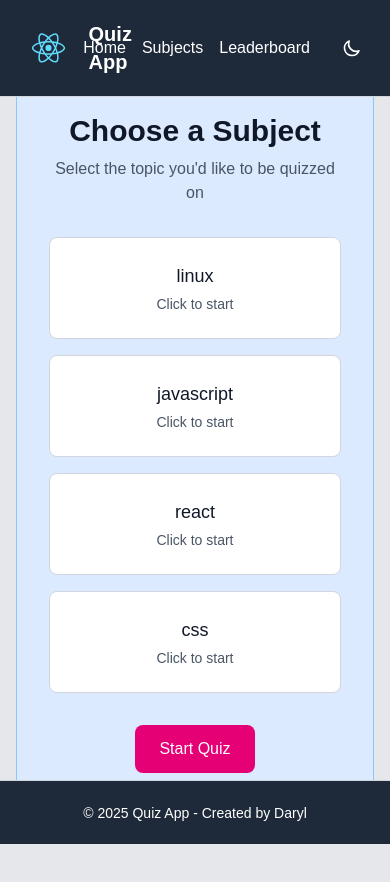
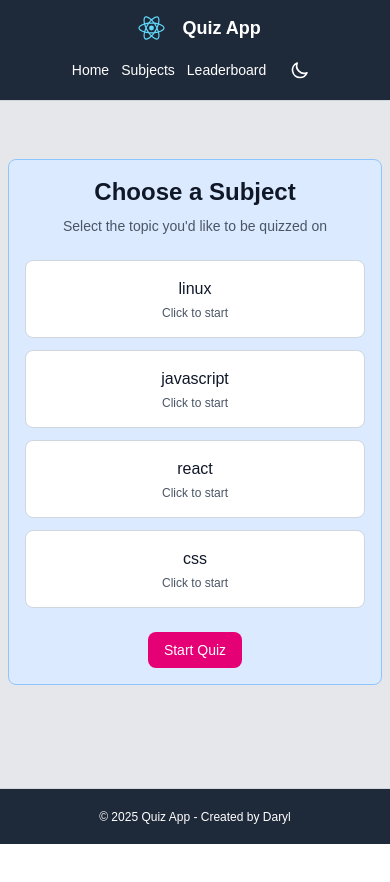
Before and after one commit to daryldewilde/React_Quiz_App, a React (Create React App) app: page /subjects in a window 390 px wide. Shown: the top 882 px of the page. After the commit the page ends 844 px from the top, so only its background shows below. Built offline with nearby package versions, Linux system fonts and the light colour scheme.

Commit message:
Refactor UI components for improved responsiveness and styling consistency across the application

```diff
--- a/src/components/Button.tsx
+++ b/src/components/Button.tsx
@@ -3,7 +3,7 @@
 
 export default function Button(props:any){
     return(
-        <button type="submit" className="bg-pink-600 text-white px-6 py-3 rounded-lg font-medium hover:bg-pink-700">
+        <button type="submit" className="bg-pink-600 text-white px-4 md:px-6 py-2 md:py-3 rounded-lg font-medium hover:bg-pink-700 text-sm md:text-base">
             {props.text}
         </button>
     )
--- a/src/components/CategorySelect.tsx
+++ b/src/components/CategorySelect.tsx
@@ -15,10 +15,10 @@ export default function CategorySelect(props:{cat:string,id:string}){
         <div
             id={props.id}
             onClick={navigateToQuizPage}
-            className={`p-6 text-center cursor-pointer border rounded-lg hover:bg-opacity-80 ${themeContext.theme === "dark" ? "bg-gray-700 border-gray-600 text-white hover:bg-gray-600" : "bg-white border-gray-300 text-gray-900 hover:bg-gray-50"}`}
+            className={`p-4 md:p-6 text-center cursor-pointer border rounded-lg hover:bg-opacity-80 ${themeContext.theme === "dark" ? "bg-gray-700 border-gray-600 text-white hover:bg-gray-600" : "bg-white border-gray-300 text-gray-900 hover:bg-gray-50"}`}
         >
-            <h3 className="font-medium text-lg">{props.cat}</h3>
-            <p className={`text-sm mt-1 ${themeContext.theme === "dark" ? "text-gray-300" : "text-gray-600"}`}>Click to start</p>
+            <h3 className="font-medium text-base md:text-lg">{props.cat}</h3>
+            <p className={`text-xs md:text-sm mt-1 ${themeContext.theme === "dark" ? "text-gray-300" : "text-gray-600"}`}>Click to start</p>
         </div>
     )
 }
--- a/src/components/Footer.tsx
+++ b/src/components/Footer.tsx
@@ -6,8 +6,8 @@ import { ThemeContextType } from '../types/types';
 export default function Footer() {
     const themeContext = useContext(ThemeContext) as ThemeContextType;
     return (
-        <footer className={`flex items-center justify-center h-16 p-5 border-t fixed bottom-0 w-full ${themeContext.theme === "dark" ? "bg-gray-900 border-gray-700 text-white" : "bg-gray-800 border-gray-300 text-white"}`}>
-            <p className="text-sm">© 2025 Quiz App - Created by Daryl</p>
+        <footer className={`flex items-center justify-center h-14 md:h-16 p-3 md:p-5 border-t fixed bottom-0 w-full ${themeContext.theme === "dark" ? "bg-gray-900 border-gray-700 text-white" : "bg-gray-800 border-gray-300 text-white"}`}>
+            <p className="text-xs md:text-sm">© 2025 Quiz App - Created by Daryl</p>
         </footer>
     )
 }
--- a/src/components/Header.tsx
+++ b/src/components/Header.tsx
@@ -20,17 +20,17 @@ export default function Header() {
     console.log(themeContext);
     return (
         <header>
-            <nav className={`flex items-center justify-between p-5 border-b fixed top-0 w-full ${themeContext.theme === "dark" ? "bg-gray-900 border-gray-700 text-white" : "bg-gray-800 border-gray-300 text-white"} z-10`}>
-                <div className='flex items-center'>
-                    <img src={logo} alt='logo' className="h-10 mr-3" />
-                    <h1 className="text-xl font-bold">Quiz App</h1>
+            <nav className={`flex flex-col md:flex-row items-center justify-between p-3 md:p-5 border-b fixed top-0 w-full ${themeContext.theme === "dark" ? "bg-gray-900 border-gray-700 text-white" : "bg-gray-800 border-gray-300 text-white"} z-10`}>
+                <div className='flex items-center mb-2 md:mb-0'>
+                    <img src={logo} alt='logo' className="h-8 md:h-10 mr-2 md:mr-3" />
+                    <h1 className="text-lg md:text-xl font-bold">Quiz App</h1>
                 </div>
 
-                <div className='flex items-center gap-6'>
-                    <div className='flex gap-4'>
-                        <Link to='/' className="hover:text-pink-300">Home</Link>
-                        <Link to='/subjects' className="hover:text-pink-300">Subjects</Link>
-                        <Link to='/leaderboard' className="hover:text-pink-300">Leaderboard</Link>
+                <div className='flex items-center gap-4 md:gap-6'>
+                    <div className='flex gap-3 md:gap-4'>
+                        <Link to='/' className="text-sm md:text-base hover:text-pink-300">Home</Link>
+                        <Link to='/subjects' className="text-sm md:text-base hover:text-pink-300">Subjects</Link>
+                        <Link to='/leaderboard' className="text-sm md:text-base hover:text-pink-300">Leaderboard</Link>
                     </div>
 
                     <button
--- a/src/components/Main.tsx
+++ b/src/components/Main.tsx
@@ -6,8 +6,8 @@ import { ReactNode } from "react";
 export default function Main(props:{children:ReactNode}){
     const themeContext = useContext(ThemeContext) as ThemeContextType
     return(
-        <main className={`min-h-screen w-full pt-20 pb-20 ${themeContext.theme === "dark" ? "bg-gray-700" : "bg-gray-200"} flex items-center justify-center p-4`}>
-            <div className={`w-full max-w-2xl ${themeContext.theme === "dark" ? "bg-gray-800 border-gray-700" : "bg-blue-100 border-blue-300"} rounded-lg p-8 border`}>
+        <main className={`min-h-screen w-full pt-20 pb-20 ${themeContext.theme === "dark" ? "bg-gray-700" : "bg-gray-200"} flex items-center justify-center p-2 md:p-4`}>
+            <div className={`w-full max-w-sm md:max-w-2xl ${themeContext.theme === "dark" ? "bg-gray-800 border-gray-700" : "bg-blue-100 border-blue-300"} rounded-lg p-4 md:p-8 border`}>
                 {props.children}
             </div>
         </main>
--- a/src/components/UsernameForm.tsx
+++ b/src/components/UsernameForm.tsx
@@ -16,13 +16,13 @@ export default function UsernameForm(){
         navigate("/subjects")
     }
     return(
-        <form action={startQuiz} className='flex flex-col items-center p-8' >
-            <div className="text-center mb-6">
-                <h1 className={`text-3xl font-bold mb-2 ${themeContext.theme === "dark" ? "text-pink-400" : "text-pink-600"}`}>Welcome!</h1>
-                <p className={`text-lg ${themeContext.theme === "dark" ? "text-gray-300" : "text-gray-600"}`}>Let's get started with your quiz</p>
+        <form action={startQuiz} className='flex flex-col items-center p-4 md:p-8' >
+            <div className="text-center mb-4 md:mb-6">
+                <h1 className={`text-2xl md:text-3xl font-bold mb-2 ${themeContext.theme === "dark" ? "text-pink-400" : "text-pink-600"}`}>Welcome!</h1>
+                <p className={`text-base md:text-lg ${themeContext.theme === "dark" ? "text-gray-300" : "text-gray-600"}`}>Let's get started with your quiz</p>
             </div>
 
-            <div className="w-full max-w-sm mb-6">
+            <div className="w-full max-w-xs md:max-w-sm mb-4 md:mb-6">
                 <label htmlFor="name" className={`block text-sm font-medium mb-2 ${themeContext.theme === "dark" ? "text-gray-300" : "text-gray-700"}`}>
                     Your Name
                 </label>
@@ -30,7 +30,7 @@ export default function UsernameForm(){
                     id="name"
                     name="name"
                     placeholder="Enter your name here"
-                    className={`w-full px-4 py-3 border rounded-lg ${themeContext.theme === "dark" ? "bg-gray-700 border-gray-600 text-white" : "bg-white border-gray-300 text-gray-900"}`}
+                    className={`w-full px-3 md:px-4 py-2 md:py-3 border rounded-lg text-sm md:text-base ${themeContext.theme === "dark" ? "bg-gray-700 border-gray-600 text-white" : "bg-white border-gray-300 text-gray-900"}`}
                     autoFocus
                     required
                 />
--- a/src/pages/Quiz.tsx
+++ b/src/pages/Quiz.tsx
@@ -30,9 +30,9 @@ export default function Quiz(){
     for (const key in question.answers) {
         if ((question.answers as any )[key] !== undefined && (question.answers as any )[key] !== null){
              options.push(
-                <div key={key} className={`flex items-center p-4 border rounded-lg hover:bg-opacity-80 ${themeContext.theme === "dark" ? "bg-gray-700 border-gray-600 hover:bg-gray-600" : "bg-white border-gray-300 hover:bg-gray-50"}`}>
-                    <input id={`bordered-radio-${key}`} type="radio" value={key} name="bordered-radio" className="w-4 h-4 mr-3" />
-                    <label htmlFor={`bordered-radio-${key}`} className={`cursor-pointer ${themeContext.theme === "dark" ? "text-white" : "text-gray-900"}`}>{(question.answers as any )[key]}</label>
+                <div key={key} className={`flex items-center p-3 md:p-4 border rounded-lg hover:bg-opacity-80 ${themeContext.theme === "dark" ? "bg-gray-700 border-gray-600 hover:bg-gray-600" : "bg-white border-gray-300 hover:bg-gray-50"}`}>
+                    <input id={`bordered-radio-${key}`} type="radio" value={key} name="bordered-radio" className="w-4 h-4 mr-2 md:mr-3" />
+                    <label htmlFor={`bordered-radio-${key}`} className={`cursor-pointer text-sm md:text-base ${themeContext.theme === "dark" ? "text-white" : "text-gray-900"}`}>{(question.answers as any )[key]}</label>
                 </div>
             )
         }
@@ -44,14 +44,14 @@ export default function Quiz(){
             <Header />
             <Main>
                 <form action={nextQuestion} className='text-center'>
-                    <h1 className={`text-2xl font-bold mb-4 ${themeContext.theme === "dark" ? "text-white" : "text-gray-900"}`}>{category}</h1>
-                    <p className={`text-lg mb-6 ${themeContext.theme === "dark" ? "text-gray-300" : "text-gray-700"}`}>{question.question}</p>
-                    <div className="flex flex-col gap-3 mb-6">
+                    <h1 className={`text-xl md:text-2xl font-bold mb-3 md:mb-4 ${themeContext.theme === "dark" ? "text-white" : "text-gray-900"}`}>{category}</h1>
+                    <p className={`text-base md:text-lg mb-4 md:mb-6 ${themeContext.theme === "dark" ? "text-gray-300" : "text-gray-700"}`}>{question.question}</p>
+                    <div className="flex flex-col gap-2 md:gap-3 mb-4 md:mb-6">
                         {options}
                     </div>
                     <div className="text-center">
                         <Button text="Next Question" />
-                        <p className={`text-sm mt-3 ${themeContext.theme === "dark" ? "text-gray-400" : "text-gray-600"}`}>Question {questionIndex + 1} of {questions.length}</p>
+                        <p className={`text-xs md:text-sm mt-2 md:mt-3 ${themeContext.theme === "dark" ? "text-gray-400" : "text-gray-600"}`}>Question {questionIndex + 1} of {questions.length}</p>
                     </div>
                 </form>
             </Main>
--- a/src/pages/Subjects.tsx
+++ b/src/pages/Subjects.tsx
@@ -19,10 +19,10 @@ export default function Subjects(){
             <Header />
             <Main>
                 <div className="text-center">
-                    <h1 className={`text-3xl font-bold mb-2 ${themeContext.theme === "dark" ? "text-white" : "text-gray-900"}`}>Choose a Subject</h1>
-                    <p className={`mb-8 ${themeContext.theme === "dark" ? "text-gray-300" : "text-gray-600"}`}>Select the topic you'd like to be quizzed on</p>
+                    <h1 className={`text-2xl md:text-3xl font-bold mb-2 ${themeContext.theme === "dark" ? "text-white" : "text-gray-900"}`}>Choose a Subject</h1>
+                    <p className={`mb-6 md:mb-8 text-sm md:text-base ${themeContext.theme === "dark" ? "text-gray-300" : "text-gray-600"}`}>Select the topic you'd like to be quizzed on</p>
 
-                    <div className="grid grid-cols-1 md:grid-cols-2 lg:grid-cols-3 gap-4 mb-8">
+                    <div className="grid grid-cols-1 md:grid-cols-2 lg:grid-cols-3 gap-3 md:gap-4 mb-6 md:mb-8">
                         {catComponents}
                     </div>
 
```
